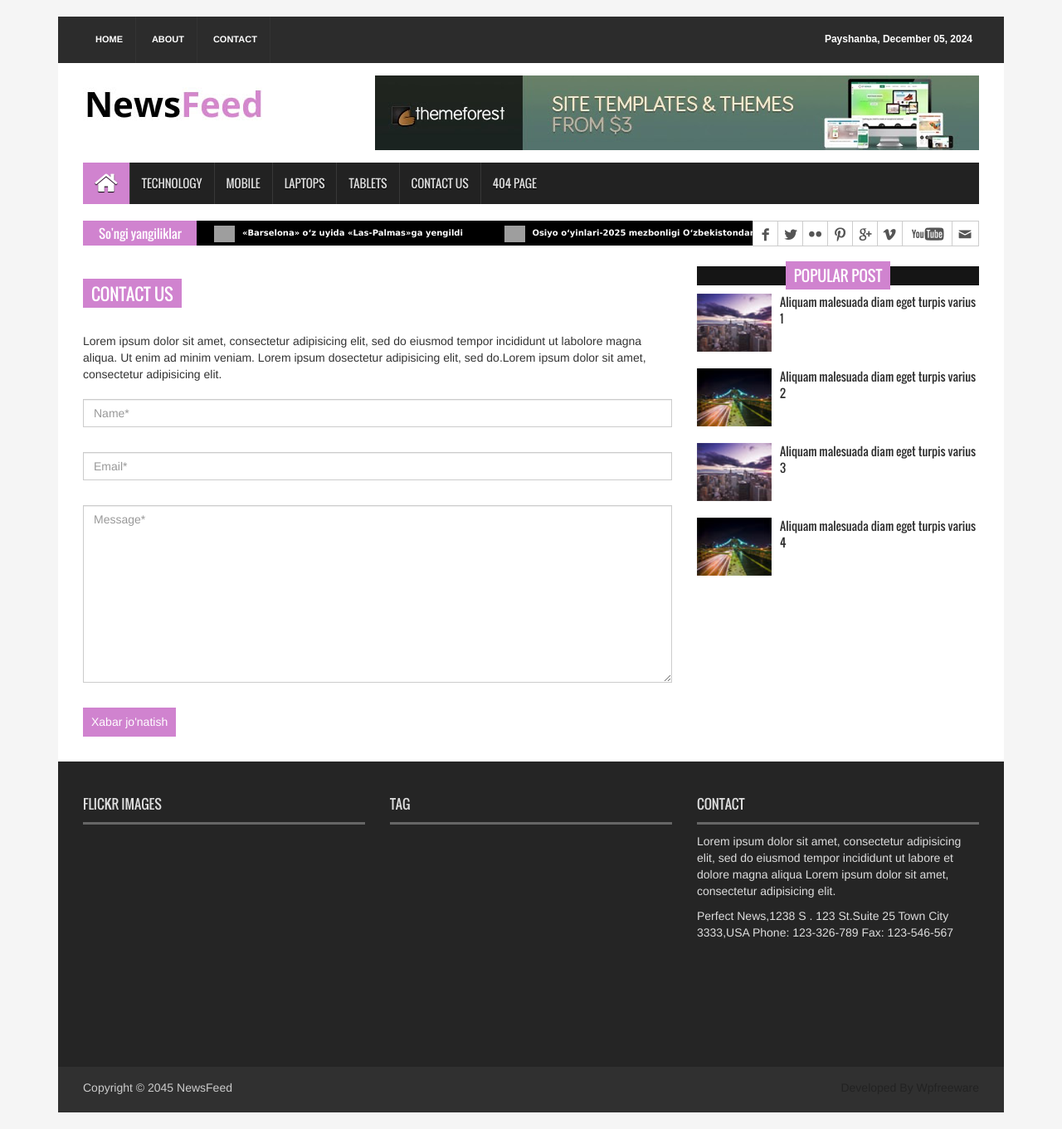
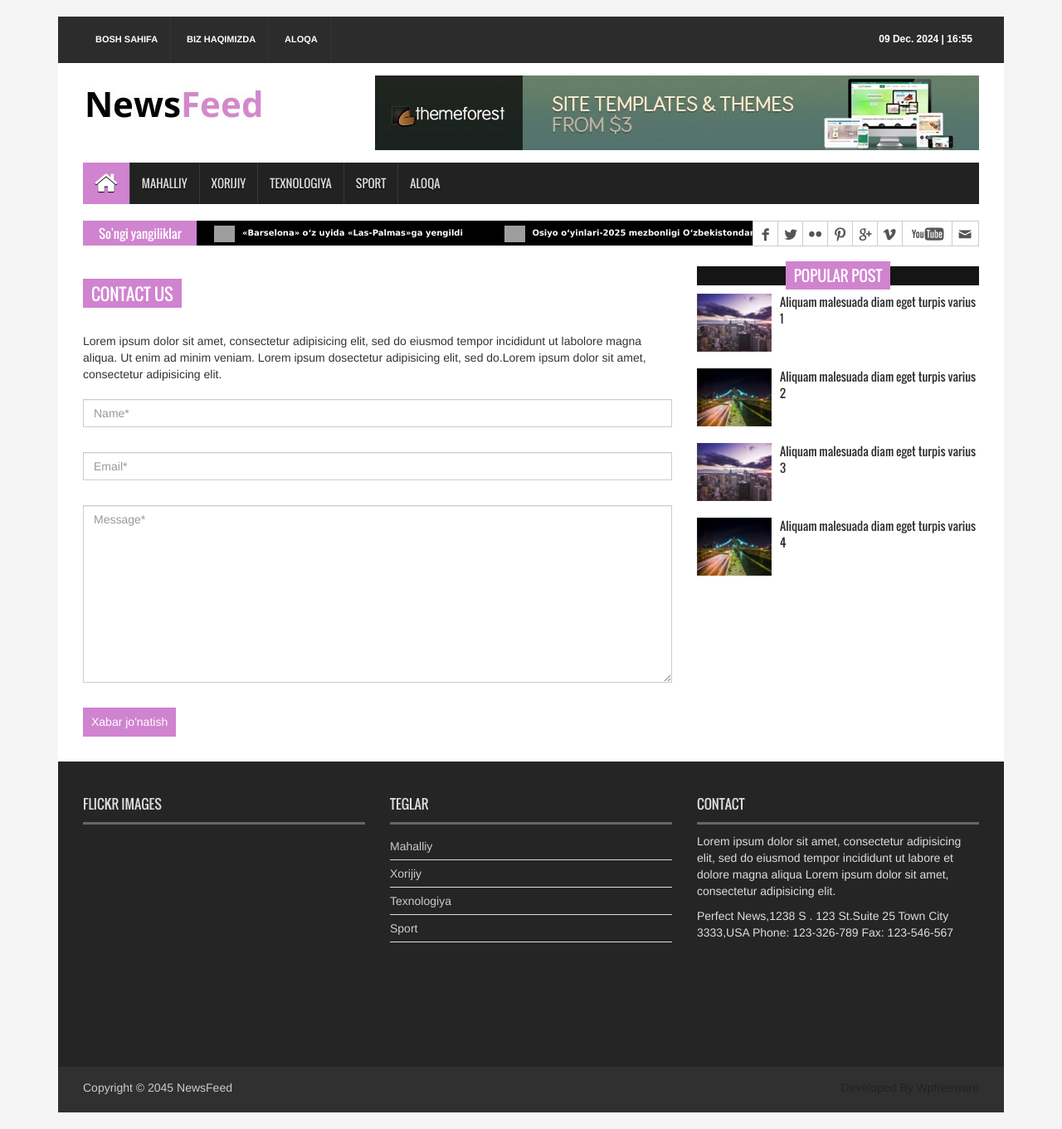
Before and after one commit to bunyod-abdulloh/news_site_django, a Django app: page /contact-us/ in a window 1280 px wide. Shown: the whole page at 83% size. Run offline with Django 5.2, Linux system fonts and the light colour scheme; data comes from the database, SQL or seed files in the repository; some libraries are stand-ins or nearby versions; grey boxes are pictures that could not be loaded.

Commit message:
Commited

```diff
--- a/news_app/context_processor.py
+++ b/news_app/context_processor.py
@@ -1,8 +1,11 @@
-from .models import News
+from .models import News, Category
+
 
 def latest_news(request):
     latest_news = News.published.all().order_by('-publish_time')[:10]
+    categories = Category.objects.all()
     context = {
-        'latest_news': latest_news
+        'latest_news': latest_news,
+        'categories': categories
     }
     return context
--- a/news_app/models.py
+++ b/news_app/models.py
@@ -1,4 +1,5 @@
 from django.db import models
+from django.urls import reverse
 from django.utils import timezone
 
 
@@ -38,6 +39,9 @@ class News(models.Model):
     def __str__(self):
         return self.title
 
+    def get_absolute_url(self):
+        return reverse('news_detail_page', args=[self.slug])
+
 
 class Contact(models.Model):
     name = models.CharField(max_length=150)
--- a/news_app/urls.py
+++ b/news_app/urls.py
@@ -4,6 +4,6 @@
 urlpatterns = [
     path('', HomePageView.as_view(), name='home_page'),
     path('news/', news_List, name='all_news_list'),
-    path('news/<int:id>/', news_detail, name='news_detail_page'),
+    path('news/<slug:news>/', news_detail, name='news_detail_page'),
     path('contact-us/', ContactPageView.as_view(), name='contact_page'),
 ]
--- a/news_app/views.py
+++ b/news_app/views.py
@@ -15,8 +15,8 @@
     return render(request, 'news/news_list.html', context)
 
 
-def news_detail(request, id):
-    news = get_object_or_404(klass=News, pk=id, status=News.Status.Published)
+def news_detail(request, news):
+    news = get_object_or_404(klass=News, slug=news, status=News.Status.Published)
     context = {
         'news': news,
     }
--- a/news_project/settings.py
+++ b/news_project/settings.py
@@ -100,9 +100,11 @@ AUTH_PASSWORD_VALIDATORS = [
 # Internationalization
 # https://docs.djangoproject.com/en/5.1/topics/i18n/
 
-LANGUAGE_CODE = 'en-us'
+LANGUAGE_CODE = 'uz'
 
 TIME_ZONE = 'Asia/Tashkent'
+
+USE_L10N = True
 
 USE_I18N = True
 
--- a/templates/news/base.html
+++ b/templates/news/base.html
@@ -31,13 +31,13 @@
                 <div class="header_top">
                     <div class="header_top_left">
                         <ul class="top_nav">
-                            <li><a href="{% url 'home_page' %}">Home</a></li>
-                            <li><a href="#">About</a></li>
-                            <li><a href="{% url 'contact_page' %}">Contact</a></li>
+                            <li><a href="{% url 'home_page' %}">Bosh sahifa</a></li>
+                            <li><a href="#">Biz haqimizda</a></li>
+                            <li><a href="{% url 'contact_page' %}">Aloqa</a></li>
                         </ul>
                     </div>
                     <div class="header_top_right">
-                        <p>Payshanba, December 05, 2024</p>
+                        <p>{% now 'd N Y | H:i' %}</p>
                     </div>
                 </div>
             </div>
@@ -65,9 +65,14 @@
                     <li class="active"><a href="{% url 'home_page' %}"><span
                             class="fa fa-home desktop-home"></span><span
                             class="mobile-show">Home</span></a></li>
-                    <li><a href="#">Technology</a></li>
+                    <li><a href="#">Mahalliy</a></li>
+                    <li><a href="#">Xorijiy</a></li>
+                    <li><a href="#">Texnologiya</a></li>
+                    <li><a href="#">Sport</a></li>
+                    <li><a href="{% url 'contact_page' %}">Aloqa</a></li>
+                    <!--
                     <li class="dropdown"><a href="#" class="dropdown-toggle" data-toggle="dropdown" role="button"
-                                            aria-expanded="false">Mobile</a>
+                                            aria-expanded="false">Mobil</a>
                         <ul class="dropdown-menu" role="menu">
                             <li><a href="#">Android</a></li>
                             <li><a href="#">Samsung</a></li>
@@ -80,6 +85,7 @@
                     <li><a href="#">Tablets</a></li>
                     <li><a href="{% url 'contact_page' %}">Contact Us</a></li>
                     <li><a href="pages/404.html">404 Page</a></li>
+                    -->
                 </ul>
             </div>
         </nav>
@@ -91,7 +97,7 @@
                     <ul id="ticker01" class="news_sticker">
                         {% for news in latest_news %}
                         <li>
-                            <a href="{% url 'news_detail_page' news.pk %}"><img src="{{ news.image }} " alt="">
+                            <a href="{{ news.get_absolute_url }}"><img src="{{ news.image }} " alt="">
                                 {{ news.title }}</a>
                         </li>
                         {% endfor %}
@@ -127,7 +133,7 @@
                 </div>
                 <div class="col-lg-4 col-md-4 col-sm-4">
                     <div class="footer_widget wow fadeInDown">
-                        <h2>Tag</h2>
+                        <h2>Teglar</h2>
                         <ul class="tag_nav">
                             {% for tag in categories %}
                             <li>
```
Also changed, not shown: templates/news/index.html (+20 -20 lines).
